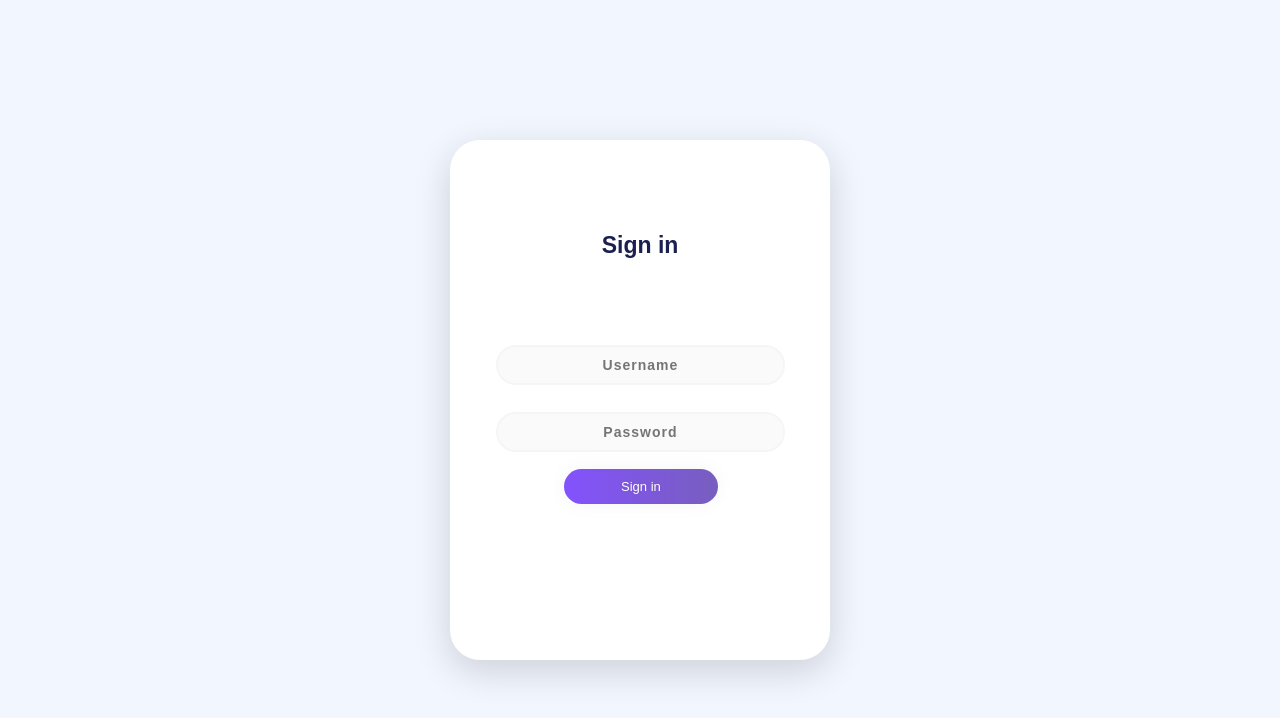
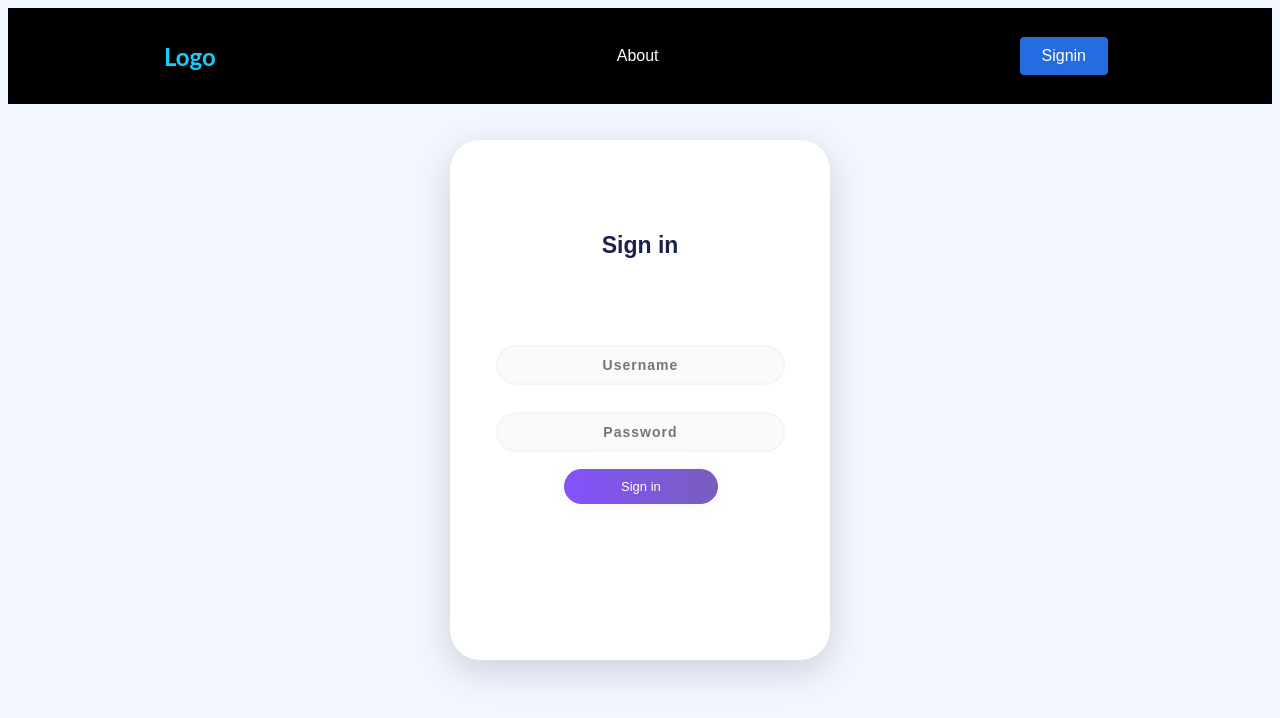
Before and after one commit to SKajiwara/pagenavigationtemplate, a React (Create React App) app: page / in a window 1280 px wide. Shown: the top 718 px of the page. Built offline with nearby package versions, Linux system fonts and the light colour scheme.

Commit message:
2 files modified, 2 added

```diff
--- a/package.json
+++ b/package.json
@@ -5,7 +5,10 @@
   "dependencies": {
     "react": "^17.0.0",
     "react-dom": "^17.0.0",
+    "react-is": ">= 16.8.0",
     "react-router-dom": "^5.2.0",
+    "styled-components": "^5.2.1",
+    "react-icons" : "^4.2.0"
   },
   "scripts": {
     "start": "react-scripts start",
--- a/src/App.js
+++ b/src/App.js
@@ -1,5 +1,6 @@
 import React from "react";
 import "./style.css";
+import Navbar from "./components/Navbar";
 import Courses from "./Courses.js";
 import CourseContents from "./CourseContents.js";
 import Content from "./Content.js";
@@ -16,6 +17,7 @@
     return (
       <Router>
         <div>
+          <Navbar />
           <Switch>
             <Route exact path="/" component={Login} />
             <Route exact path="/menu" component={Menu} />
--- /dev/null
+++ b/src/components/Navbar/NavbarElements.js
@@ -0,0 +1,80 @@
+import styled from "styled-components";
+import { NavLink as Link } from "react-router-dom";
+import { FaBars } from "react-icons/fa";
+
+export const Nav = styled.nav`
+  background: #000;
+  height: 80px;
+  display: flex;
+  justify-content: space-between;
+  padding: 0.5rem calc((100vw - 1000px) / 2);
+
+  z-index: 10;
+`;
+
+export const NavLink = styled(Link)`
+  color: #fff;
+  display: flex;
+  align-items: center;
+  text-decoration: none;
+  padding: 0 1rem;
+  height: 100%;
+  cursor: pointer;
+
+  &.active {
+    color: #15cdfc;
+  }
+`;
+
+export const Bars = styled(FaBars)`
+  display: none;
+  color: #fff;
+
+  @media screen and (max-width: 768px) {
+    display: block;
+    position: absolute;
+    top: 0;
+    right: 0;
+    transform: translate(-100%, 75%);
+    font-size: 1.8rem;
+    cursor: pointer;
+  }
+`;
+
+export const NavMenu = styled.div`
+  display: flex;
+  align-items: center;
+  margin-right: -24px;
+
+  @media screen and (max-width: 768px) {
+    display: none;
+  }
+`;
+
+export const NavBtn = styled.nav`
+  display: flex;
+  align-items: center;
+  margin-right: 24px;
+
+  @media screen and (max-width: 768px) {
+    display: none;
+  }
+`;
+
+export const NavBtnLink = styled(Link)`
+  border-radius: 4px !important;
+  background: #256ce1;
+  padding: 10px 22px;
+  color: #fff;
+  border: none;
+  outline: none;
+  cursor: pointer;
+  transition: all 0.2s ease-in-out;
+  text-decoration: none;
+
+  &:hover {
+    transition: all 0.2s ease-in-out;
+    background: #fff;
+    color: #010606;
+  }
+`;
--- /dev/null
+++ b/src/components/Navbar/index.js
@@ -0,0 +1,31 @@
+import React from "react";
+import {
+  Nav,
+  NavLink,
+  Bars,
+  NavMenu,
+  NavBtn,
+  NavBtnLink
+} from "./NavbarElements.js";
+function Navbar() {
+  return (
+    <>
+      <Nav>
+        <NavLink to="/">
+          <h1>Logo</h1>
+        </NavLink>
+        <Bars />
+        <NavMenu>
+          <NavLink to="/about" activeStyle>
+            About
+          </NavLink>
+        </NavMenu>
+        <NavBtn>
+          <NavBtnLink to="/sigin">Signin </NavBtnLink>
+        </NavBtn>
+      </Nav>
+    </>
+  );
+}
+
+export default Navbar;
```
